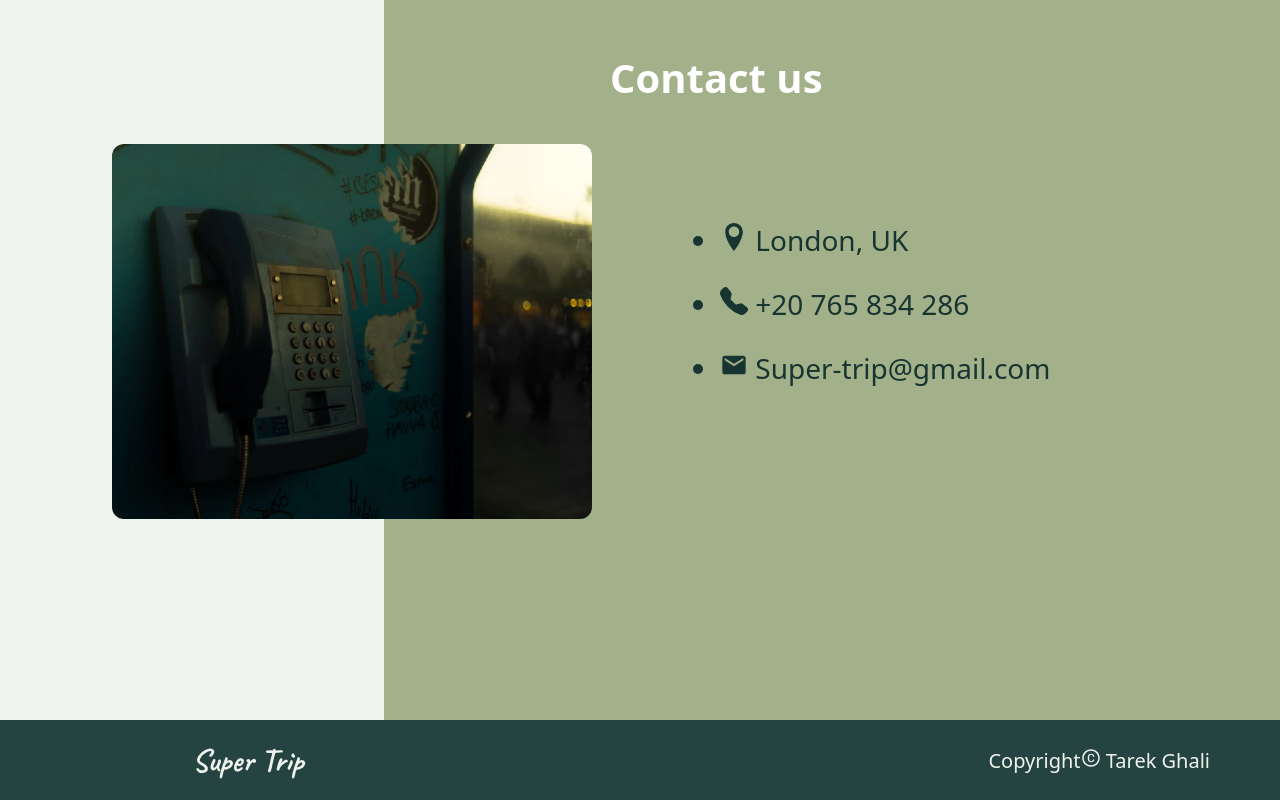
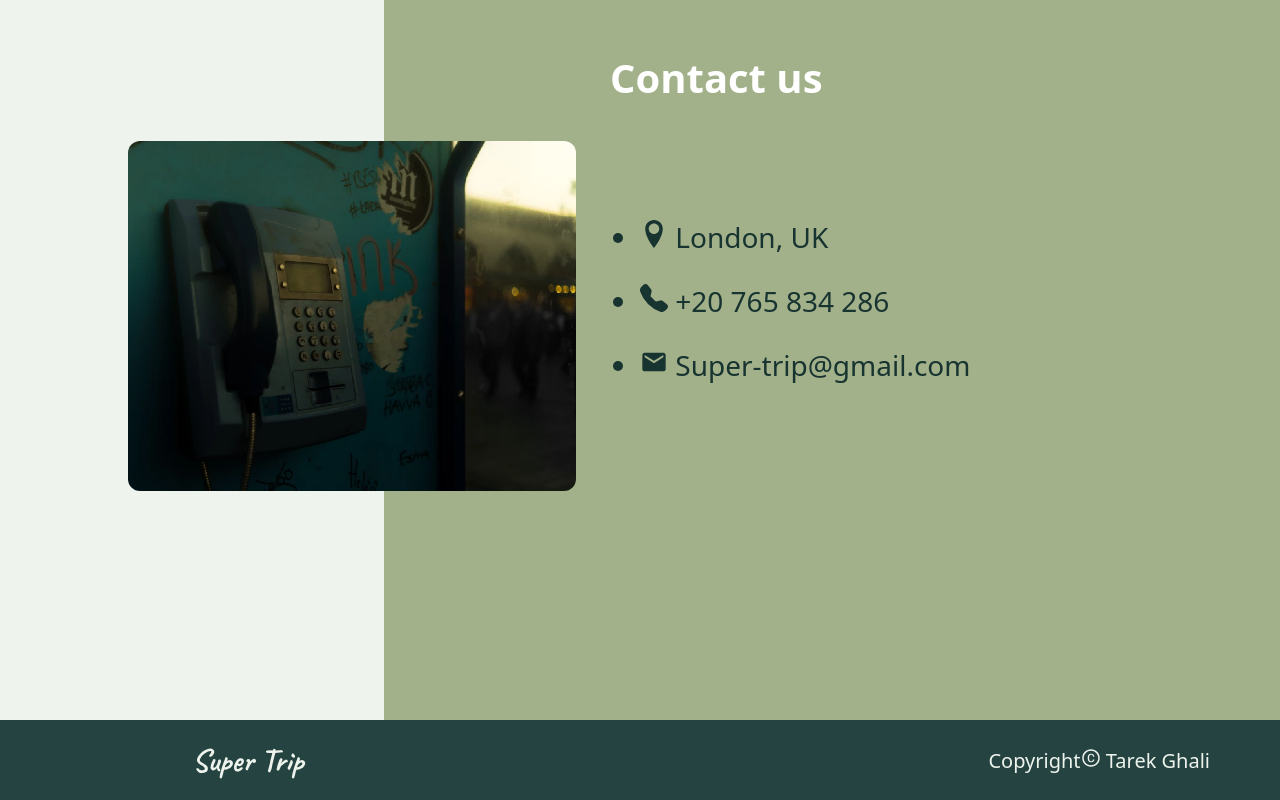
Before and after one commit to Tarek994/bg-React, a React (Create React App) app: page / in a window 1280 px wide. Shown: the part 2382-3182 px from the top of the page. Built offline with nearby package versions, Linux system fonts and the light colour scheme.

Commit message:
style(contact): change the contact section style

```diff
--- a/src/index.css
+++ b/src/index.css
@@ -255,19 +255,18 @@ video {
 }
 
 .contact-image{
-  width: 30em;
+  width: 35%;
   position: absolute;
-  margin-top: 9em;
+  margin-top: 11%;
   border-radius: 12px;
-  left: 7em;
+  left: 10%;
 }
 
 
-
 .contact-description{
-  margin-top: 13em;
+  margin-top: 16%;
   position: absolute;
-  left: 45em;
+  left: 50%;
   line-height: 4em;
   font-family: system-ui, -apple-system, BlinkMacSystemFont, 'Segoe UI', Roboto, Oxygen, Ubuntu, Cantarell, 'Open Sans', 'Helvetica Neue', sans-serif;
 
@@ -320,16 +319,18 @@ video {
         padding-left: 10%;
     }
     .navigation{
-        padding-right: 5%;
+        padding-right: 25%;
+
+
     }
     .navigation a{
-        padding-right: 0;
-        font-size: 12px;
+        padding-right: 0px;
+        font-size: 10px;
+
     }
 
 
     .main{
-
         width: 100%;
         height: 89vh;
         font-family: system-ui, -apple-system, BlinkMacSystemFont, 'Segoe UI', Roboto, Oxygen, Ubuntu, Cantarell, 'Open Sans', 'Helvetica Neue', sans-serif;
@@ -471,9 +472,7 @@ video {
         font-size: 15px;
         line-height: 50px;
     }
-    .footer{
 
-    }
     .footer-logo{
       font-size: 30px;
       padding-left: 10%;
@@ -534,5 +533,18 @@ video {
       height: 175vh;
 
     }
-
+    .contact-title{
+      left: 31%;
+    }
+    .contact-image{
+      width: 70%;
+      margin-top: 35%;
+      margin-inline: 15%;
+    }
+    .contact-description{
+      margin-top: 90%;
+    }
+    .footer-logo{
+      font-size: 20px;
+    }
   }
```
